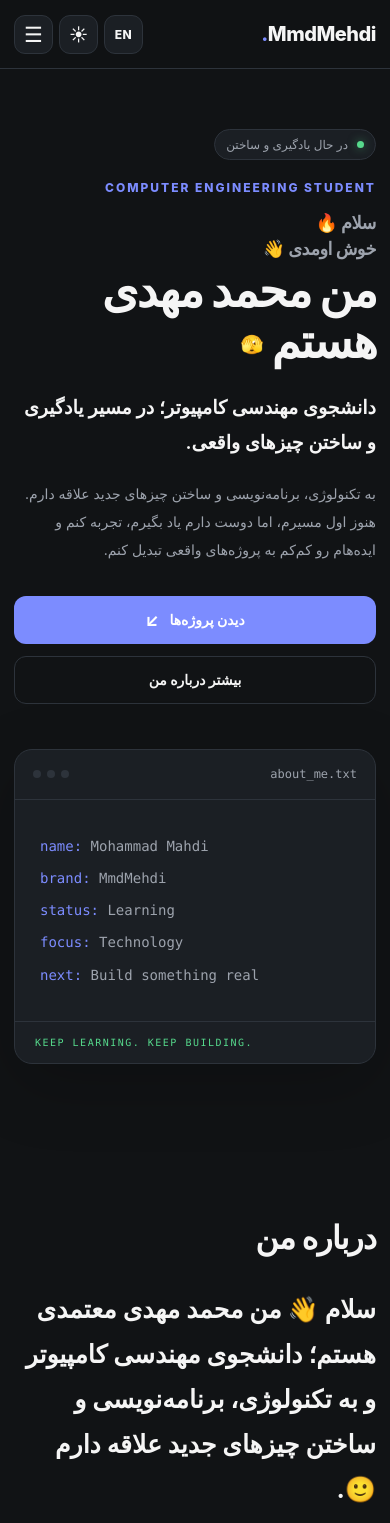
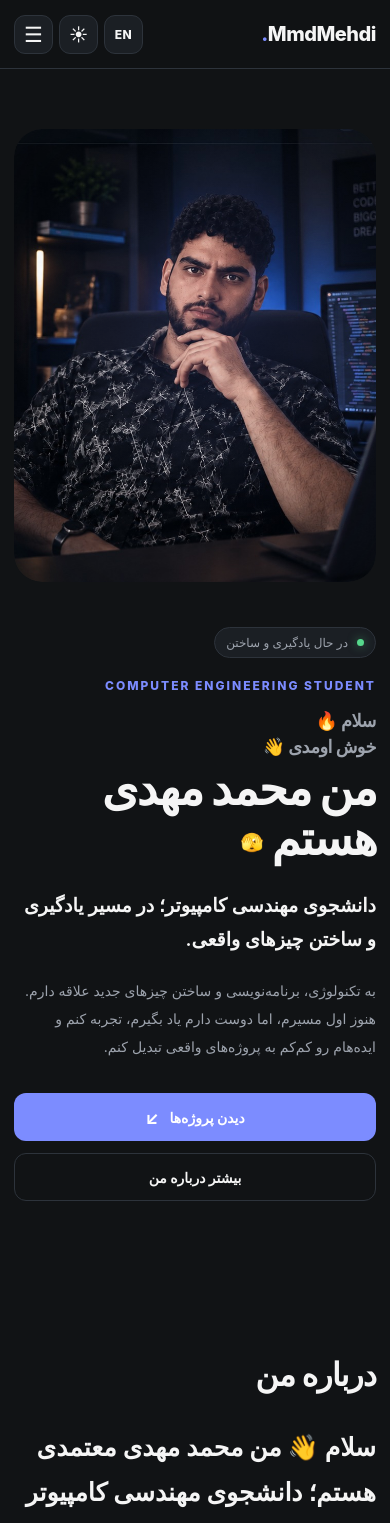
Before and after one commit to mmd66646/MmdMehdi, a React (Vite) app: page / in a window 390 px wide. Shown: the top 1523 px of the page. Built offline with nearby package versions, Linux system fonts and the light colour scheme.

Commit message:
Update hero section with profile photo

```diff
--- a/src/App.css
+++ b/src/App.css
@@ -210,13 +210,21 @@ button {
   margin: 0 auto;
 
   display: grid;
-  grid-template-columns: 1.15fr 0.85fr;
+  grid-template-columns: 0.85fr 1.15fr;
   align-items: center;
   gap: 70px;
+  direction: ltr;
 }
 
 .hero-content {
   max-width: 680px;
+  direction: rtl;
+  text-align: right;
+}
+
+.hero-content.hero-english {
+  direction: ltr;
+  text-align: left;
 }
 
 .status {
@@ -377,92 +385,39 @@ button {
 }
 
 /* =========================
-   PROFILE CARD
+   HERO PHOTO
 ========================= */
 
-.profile-card {
+.hero-photo {
+  position: relative;
+  width: 100%;
+  max-width: 610px;
+  justify-self: end;
+  aspect-ratio: 4 / 5;
   overflow: hidden;
+  border-radius: 28px;
+  background: var(--card);
+  box-shadow: 0 30px 90px rgba(0, 0, 0, 0.28);
 
-  background: var(--card);
-
-  border: 1px solid var(--border);
-  border-radius: 18px;
-
-  box-shadow:
-    0 20px 70px rgba(0, 0, 0, 0.2);
-
-  direction: ltr;
+  /* Softly fades the outer edges into the page background. */
+  -webkit-mask-image: radial-gradient(ellipse 88% 88% at center, #000 58%, rgba(0,0,0,.92) 72%, transparent 100%);
+  mask-image: radial-gradient(ellipse 88% 88% at center, #000 58%, rgba(0,0,0,.92) 72%, transparent 100%);
 }
 
-.card-top {
-  min-height: 50px;
-
-  display: flex;
-  align-items: center;
-  justify-content: space-between;
-
-  padding: 0 18px;
-
-  border-bottom: 1px solid var(--border);
-
-  color: var(--muted);
-
-  font-family:
-    "SFMono-Regular",
-    Consolas,
-    monospace;
-
-  font-size: 12px;
+.hero-photo img {
+  width: 100%;
+  height: 100%;
+  display: block;
+  object-fit: cover;
+  object-position: center;
 }
 
-.dots {
-  display: flex;
-  gap: 6px;
-}
-
-.dots span {
-  width: 8px;
-  height: 8px;
-
-  border-radius: 50%;
-
-  background: var(--border);
-}
-
-.profile-content {
-  padding: 30px 25px;
-
-  font-family:
-    "SFMono-Regular",
-    Consolas,
-    monospace;
-
-  font-size: 14px;
-  line-height: 2.3;
-}
-
-.profile-content p {
-  color: var(--muted);
-}
-
-.profile-content p span {
-  color: var(--accent);
-}
-
-.card-bottom {
-  padding: 15px 20px;
-
-  border-top: 1px solid var(--border);
-
-  color: var(--green);
-
-  font-family:
-    "SFMono-Regular",
-    Consolas,
-    monospace;
-
-  font-size: 10px;
-  letter-spacing: 1.5px;
+.photo-glow {
+  position: absolute;
+  inset: -18%;
+  pointer-events: none;
+  background: radial-gradient(circle at 55% 45%, rgba(124, 140, 255, 0.16), transparent 48%);
+  mix-blend-mode: screen;
 }
 
 /* =========================
@@ -861,10 +816,11 @@ footer {
     max-width: none;
   }
 
-  .profile-card {
+  .hero-photo {
     max-width: 650px;
     width: 100%;
-    margin: 0 auto;
+    justify-self: center;
+    order: -1;
   }
 
   .about-grid {
@@ -999,149 +955,3 @@ footer {
     width: 100%;
   }
 }
-/* =========================
-   ENGLISH / LTR FIX
-   ========================= */
-
-html[dir="ltr"] {
-  direction: ltr;
-}
-
-html[dir="ltr"] body,
-html[dir="ltr"] .app,
-html[dir="ltr"] main,
-html[dir="ltr"] footer {
-  direction: ltr;
-}
-
-/* Navbar */
-html[dir="ltr"] .nav-container,
-html[dir="ltr"] .nav-links,
-html[dir="ltr"] .nav-actions {
-  direction: ltr;
-}
-
-/* Hero */
-html[dir="ltr"] .hero-content,
-html[dir="ltr"] .hero-title,
-html[dir="ltr"] .hero-subtitle,
-html[dir="ltr"] .hero-description {
-  direction: ltr;
-  text-align: left;
-  unicode-bidi: plaintext;
-}
-
-/* Hero buttons */
-html[dir="ltr"] .hero-buttons {
-  direction: ltr;
-}
-
-html[dir="ltr"] .primary-button,
-html[dir="ltr"] .secondary-button {
-  direction: ltr;
-  unicode-bidi: isolate;
-}
-
-html[dir="ltr"] .primary-button span {
-  direction: ltr;
-  unicode-bidi: isolate;
-}
-
-/* Sections */
-html[dir="ltr"] .section,
-html[dir="ltr"] .section-header,
-html[dir="ltr"] .section-description,
-html[dir="ltr"] .about-main,
-html[dir="ltr"] .about-side,
-html[dir="ltr"] .skill-item,
-html[dir="ltr"] .project {
-  direction: ltr;
-}
-
-/* English text punctuation */
-html[dir="ltr"] .section-header h2,
-html[dir="ltr"] .section-description,
-html[dir="ltr"] .about-main p,
-html[dir="ltr"] .about-side p,
-html[dir="ltr"] .skill-item p,
-html[dir="ltr"] .skill-item small,
-html[dir="ltr"] .project h3,
-html[dir="ltr"] .project p {
-  direction: ltr;
-  unicode-bidi: plaintext;
-}
-
-/* Profile card stays LTR */
-html[dir="ltr"] .profile-card,
-html[dir="ltr"] .card-top,
-html[dir="ltr"] .profile-content,
-html[dir="ltr"] .card-bottom {
-  direction: ltr;
-}
-
-/* Contact */
-html[dir="ltr"] .contact-content,
-html[dir="ltr"] .contact-label,
-html[dir="ltr"] .contact-content h2,
-html[dir="ltr"] .contact-content > p {
-  direction: ltr;
-  unicode-bidi: plaintext;
-}
-
-html[dir="ltr"] .contact-content h2 {
-  text-align: center;
-}
-
-html[dir="ltr"] .contact-links {
-  direction: ltr;
-}
-
-html[dir="ltr"] .contact-links a {
-  direction: ltr;
-  unicode-bidi: isolate;
-}
-
-/* Footer */
-html[dir="ltr"] .footer-container {
-  direction: ltr;
-}
-
-html[dir="ltr"] .footer-container p,
-html[dir="ltr"] .footer-container small {
-  direction: ltr;
-  unicode-bidi: plaintext;
-}
-
-/* Mobile */
-@media (max-width: 850px) {
-  html[dir="ltr"] .nav-links {
-    direction: ltr;
-  }
-
-  html[dir="ltr"] .nav-links button {
-    direction: ltr;
-  }
-
-  html[dir="ltr"] .project {
-    direction: ltr;
-  }
-}
-
-@media (max-width: 600px) {
-  html[dir="ltr"] .hero-content,
-  html[dir="ltr"] .hero-title,
-  html[dir="ltr"] .hero-subtitle,
-  html[dir="ltr"] .hero-description,
-  html[dir="ltr"] .section,
-  html[dir="ltr"] .about-main,
-  html[dir="ltr"] .about-side,
-  html[dir="ltr"] .skill-item,
-  html[dir="ltr"] .project {
-    direction: ltr;
-  }
-
-  html[dir="ltr"] .contact-content h2 {
-    direction: ltr;
-    text-align: center;
-  }
-}
--- a/src/App.jsx
+++ b/src/App.jsx
@@ -169,7 +169,7 @@ function App() {
         <section id="home" className="hero">
           <div className="hero-container">
 
-            <div className="hero-content">
+            <div className={`hero-content ${isEnglish ? "hero-english" : "hero-persian"}`}>
 
               <div className="status">
                 <span></span>
@@ -243,49 +243,17 @@ function App() {
               </div>
             </div>
 
-            {/* PROFILE CARD */}
-            <div className="profile-card">
-
-              <div className="card-top">
-
-                <div className="dots">
-                  <span></span>
-                  <span></span>
-                  <span></span>
-                </div>
-
-                <span>about_me.txt</span>
-
-              </div>
-
-              <div className="profile-content">
-
-                <p>
-                  <span>name:</span> Mohammad Mahdi
-                </p>
-
-                <p>
-                  <span>brand:</span> MmdMehdi
-                </p>
-
-                <p>
-                  <span>status:</span> Learning
-                </p>
-
-                <p>
-                  <span>focus:</span> Technology
-                </p>
-
-                <p>
-                  <span>next:</span> Build something real
-                </p>
-
-              </div>
-
-              <div className="card-bottom">
-                KEEP LEARNING. KEEP BUILDING.
-              </div>
-
+            {/* HERO PHOTO */}
+            <div className="hero-photo">
+              <img
+                src="/hero-profile.jpg"
+                alt={
+                  isEnglish
+                    ? "Mohammad Mahdi Motamedi"
+                    : "محمد مهدی معتمدی"
+                }
+              />
+              <div className="photo-glow"></div>
             </div>
 
           </div>
```
Also changed, not shown: public/hero-profile.jpg (added).
